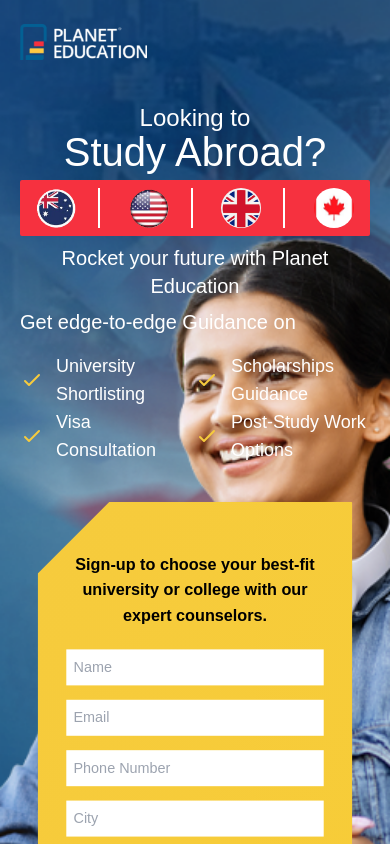
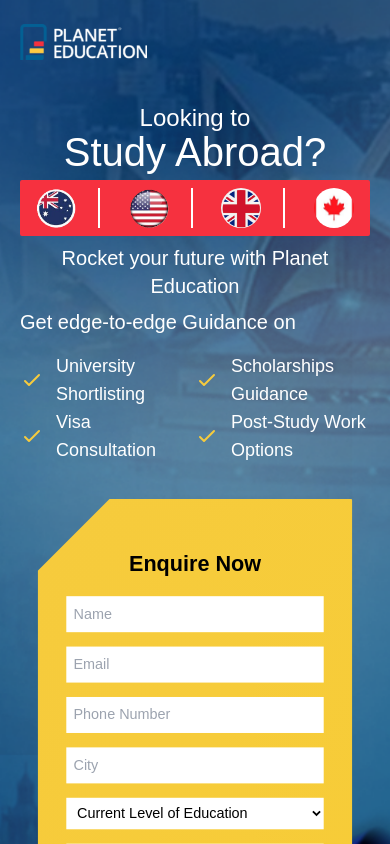
Before and after one commit to DanishCodebase/studyabroad, a React (Vite) app: page / in a window 390 px wide. Shown: the top 844 px of the page. Built offline with nearby package versions, Linux system fonts and the light colour scheme.

Commit message:
Update HeroSection and landing styles; add new background images for desktop and mobile, adjust layout for improved responsiveness, and enhance text visibility in the HeroSection component.

```diff
--- a/src/app/landing/HeroSection.jsx
+++ b/src/app/landing/HeroSection.jsx
@@ -151,7 +151,7 @@
   };
 
   return (
-    <main className="container mx-auto max-w-7xl px-5 py-4 sm:py-8 flex flex-col text-center sm:text-left md:flex-row gap-0 items-center md:items-start justify-between">
+    <main className="container mx-auto max-w-7xl min-h-[calc(100vh-120px)] px-5 py-4 sm:py-8 flex flex-col text-center sm:text-left md:flex-row gap-0 items-center md:items-start justify-between">
       {/* Left Content */}
       <div className="space-y-6 text-center mt-7 mb-10 sm:mb-0 sm:mt-20 lg:text-left">
         <div className="space-y-2 sm:space-y-5">
@@ -229,18 +229,18 @@
       {/* Right Form */}
       <div
         id="apply-now"
-        className="bg-gradient-to-br from-[#f6cb3d] to-[#f6cb3d]/90 p-6 !pt-14 shadow-xl max-w-[400px] custom-div rounded-sm"
+        className="bg-gradient-to-br from-[#f6cb3d] to-[#f6cb3d]/90 p-6 !pt-14 shadow-xl max-w-[350px] custom-div rounded-sm"
       >
         <div className="relative">
-          <h3 className="text-lg sm:text-xl text-center font-bold text-black">
-            Sign-up to choose your best-fit
+          <h3 className="text-2xl sm:text-3xl text-center mb-5 font-bold text-black">
+            Enquire Now
           </h3>
-          <h3 className="text-lg sm:text-xl text-center font-bold text-black">
+          {/* <h3 className="text-lg sm:text-xl invisible text-center font-bold text-black">
             university or college with our
           </h3>
-          <h3 className="text-lg sm:text-xl text-center font-bold text-black mb-6">
+          <h3 className="text-lg sm:text-xl invisible text-center font-bold text-black mb-6">
             expert counselors.
-          </h3>
+          </h3> */}
 
           <form className="space-y-4" onSubmit={handleSubmit}>
             <input
--- a/src/app/landing/Landing.jsx
+++ b/src/app/landing/Landing.jsx
@@ -2,7 +2,8 @@
 import Header from "../../components/Header";
 import HeroSection from "./HeroSection";
 import About from "./About";
-import heroBg from "../../assets/planet-banner.png";
+import heroBg from "../../assets/planeteducation.png";
+import heroBgMobile from "../../assets/planeteducation-sm.png";
 import WhyStudyAbroad from "./WhyStudyAbroad";
 import ServicesTimeline from "./ServicesTimeline";
 import UniversityShowcase from "./UniversityShowcase";
@@ -13,12 +14,6 @@
     <>
       <div
         className="hero-bg"
-        style={{
-          backgroundImage: `url(${heroBg})`,
-          backgroundSize: "cover",
-          backgroundPosition: "center",
-          backgroundRepeat: "no-repeat",
-        }}
       >
         <Header />
         <HeroSection />
--- a/src/components/Header.jsx
+++ b/src/components/Header.jsx
@@ -8,7 +8,7 @@
         <img
           src={logo}
           alt="Planet Education Logo"
-          className="h-9 sm:h-14 sm:invisible w-auto"
+          className="h-9 sm:h-14 w-auto"
         />
       </div>
     </header>
--- a/src/index.css
+++ b/src/index.css
@@ -76,3 +76,16 @@
 .fixed {
   animation: slideIn 0.3s ease-out;
 }
+
+.hero-bg {
+  background-image: url('./assets/planeteducation.png');
+  background-size: cover;
+  background-position: center;
+  background-repeat: no-repeat;
+}
+
+@media (max-width: 768px) {
+  .hero-bg {
+    background-image: url('./assets/planeteducation-sm.png');
+  }
+}
```
Also changed, not shown: src/assets/planeteducation-sm.png (added), src/assets/planeteducation.png (added).
